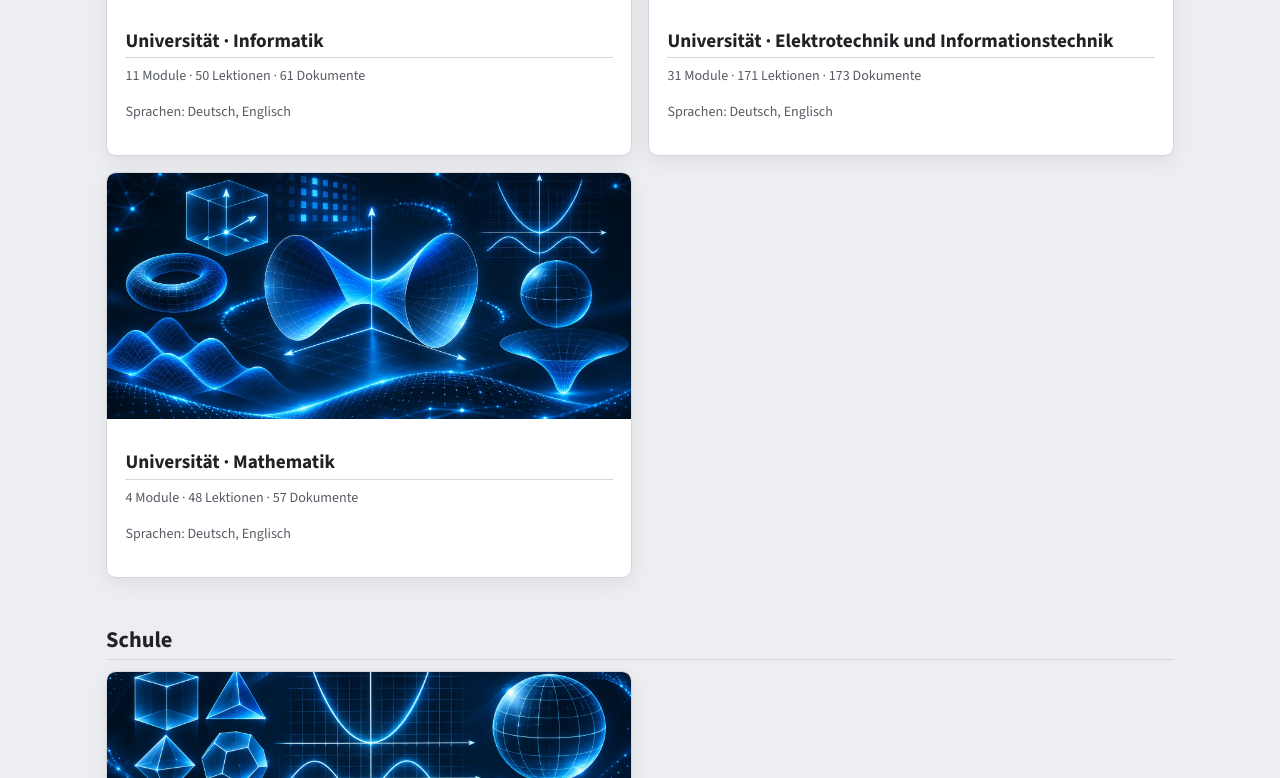
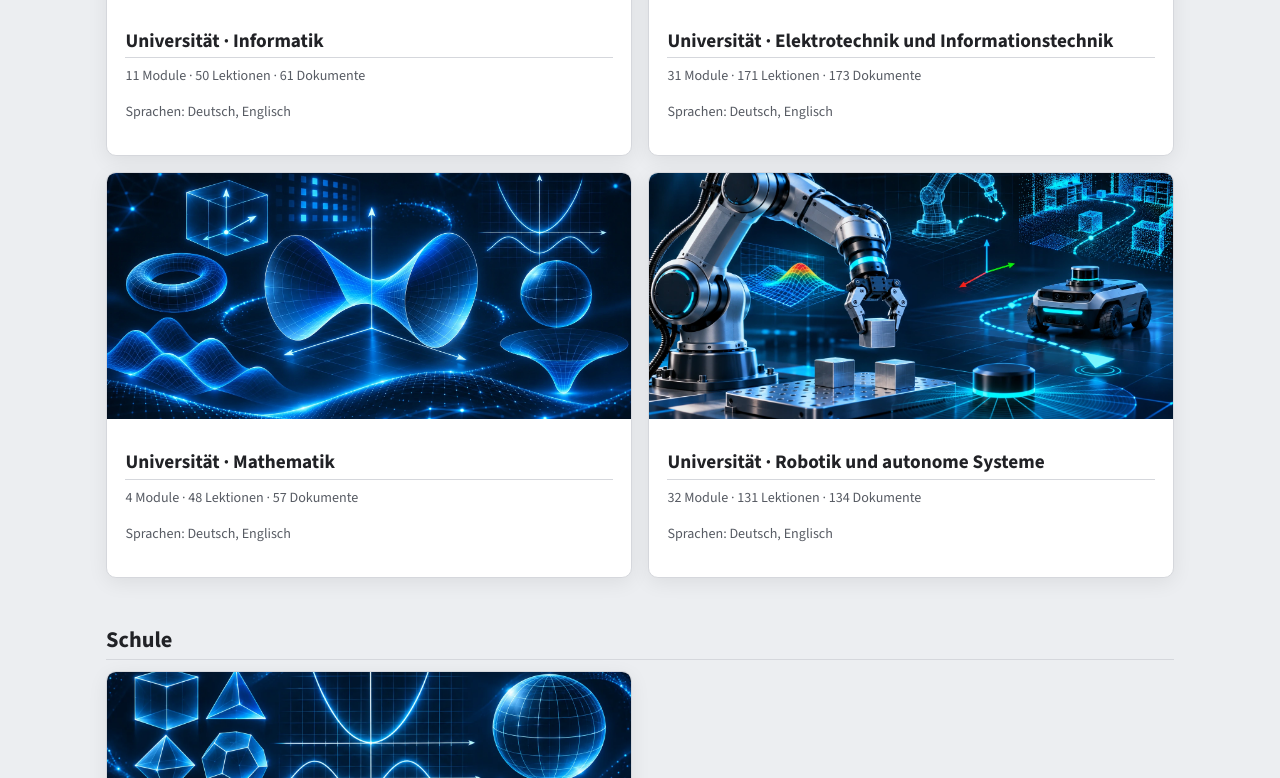
Before and after one commit to Monowlith-com/learning-courses, a plain HTML site: page index.html in a window 1280 px wide. Shown: the part 428-1206 px from the top of the page. Drawn offline with Linux system fonts and the light colour scheme; a web font is replaced by a local one.

Commit message:
feat: added university robotics and autonomous systems

```diff
--- a/index.html
+++ b/index.html
@@ -3,7 +3,7 @@
 <meta name="color-scheme" content="light dark"><title>Learning Courses – Offline Reader</title>
 <link rel="stylesheet" href="shared/assets/css/app.css?v=8143cb343bfe5acc"><link rel="stylesheet" href="shared/assets/css/embedded-fonts.css?v=6dfc550c5edab613"></head>
 <body><div id="lc-root"><main class="lc-status">Learning Courses startet …</main></div>
-<script src="shared/assets/js/courses.js?v=f0e46f36c8815369"></script>
+<script src="shared/assets/js/courses.js?v=d3f7723dbbb7bd75"></script>
 <script src="shared/assets/js/url-state.js?v=8faade42d6f7b1ec"></script>
 <script src="shared/assets/js/theme.js?v=ae62671291718d9b"></script>
 <script src="shared/assets/js/site-config.js?v=d00553d4a10f9506"></script>
```
Also changed, not shown: shared/assets/js/courses.js (+1 -1 lines), media/img/university_robotics_and_autonomous_systems-title-image.webp (added), 1 other file.
